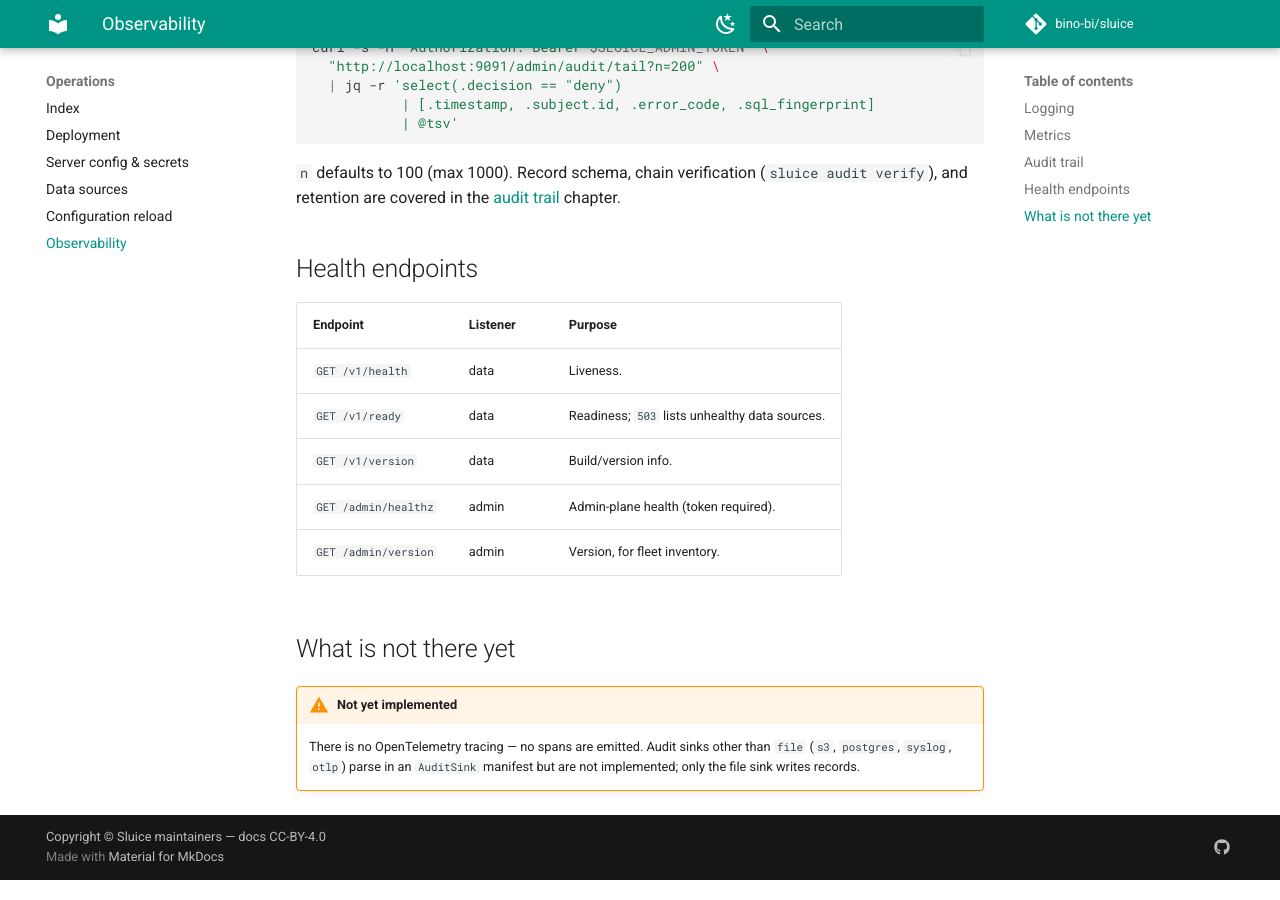
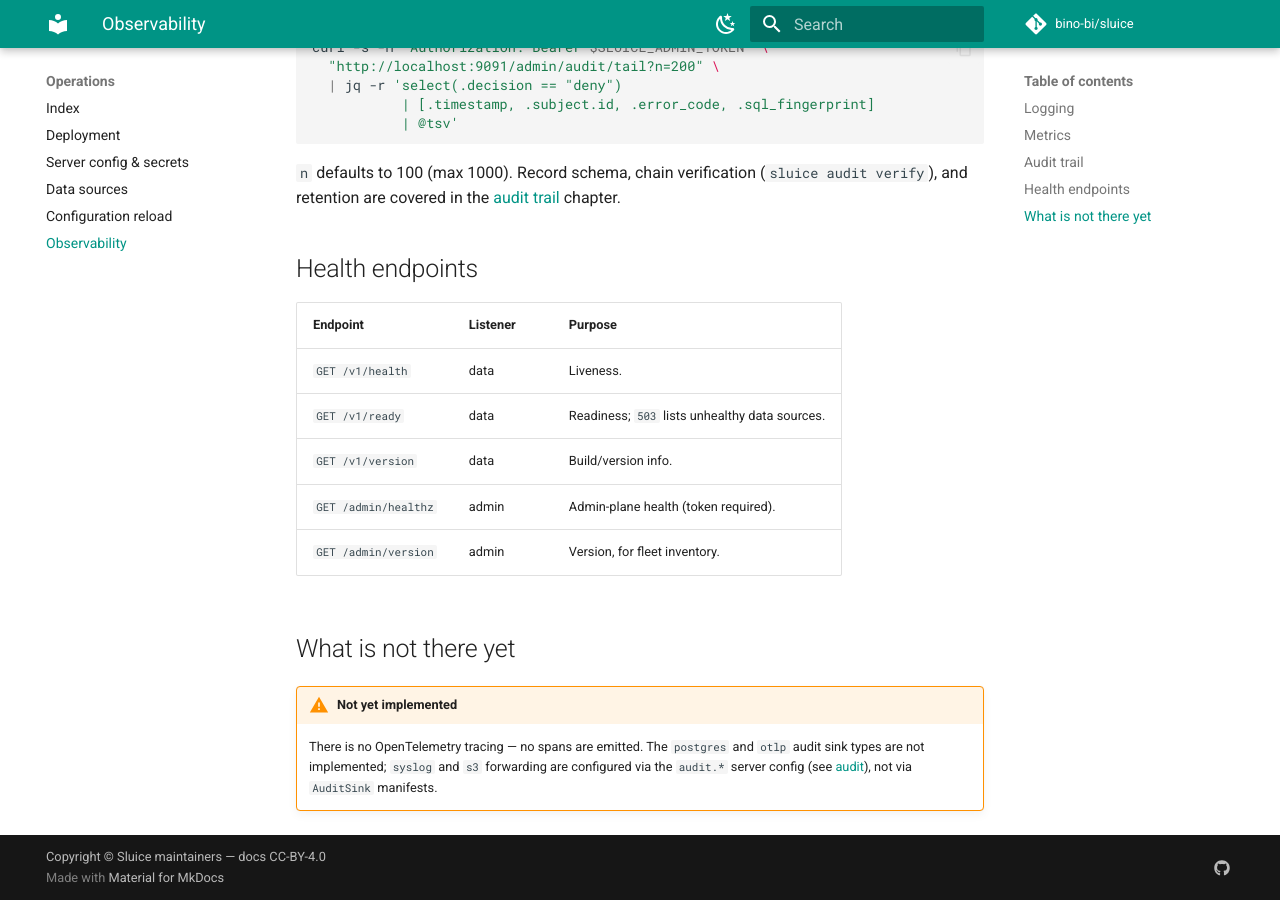
Before and after one commit to bino-bi/sluice, an MkDocs documentation site: the page built from docs/operations/observability.md, in a window 1280 px wide and 900 px high, scrolled down 1375 px. Built offline with MkDocs 1.6.1 and Material for MkDocs 9.7.7, drawn with Linux system fonts in a browser that asks for light colours; comment, search, counter and statistics services are not loaded.

Commit message:
docs: roll CHANGELOG and close remaining stale claims
Roll the [Unreleased] section for the hardening sweep (audit sinks,
approval persistence, JWT reload, row-filter operators, rate limits,
MCP stdio credential), update the observability and approval-cookbook
pages that still described the old posture, and record the slice in
__INTERNAL/progress.md.

Signed-off-by: Sven Herrmann <sven.herrmann@thatscalaguy.de>

```diff
--- a/docs/operations/observability.md
+++ b/docs/operations/observability.md
@@ -85,7 +85,7 @@ curl -s -H "Authorization: Bearer $SLUICE_ADMIN_TOKEN" \
 ## What is not there yet
 
 !!! warning "Not yet implemented"
-    There is no OpenTelemetry tracing — no spans are emitted. Audit sinks
-    other than `file` (`s3`, `postgres`, `syslog`, `otlp`) parse in an
-    `AuditSink` manifest but are not implemented; only the file sink
-    writes records.
+    There is no OpenTelemetry tracing — no spans are emitted. The
+    `postgres` and `otlp` audit sink types are not implemented; `syslog`
+    and `s3` forwarding are configured via the `audit.*` server config
+    (see [audit](../security/audit.md)), not via `AuditSink` manifests.
```
Also changed, not shown: CHANGELOG.md (+12 -0 lines), docs/cookbook/approval-workflow.md (+5 -3 lines), 3 other files.
